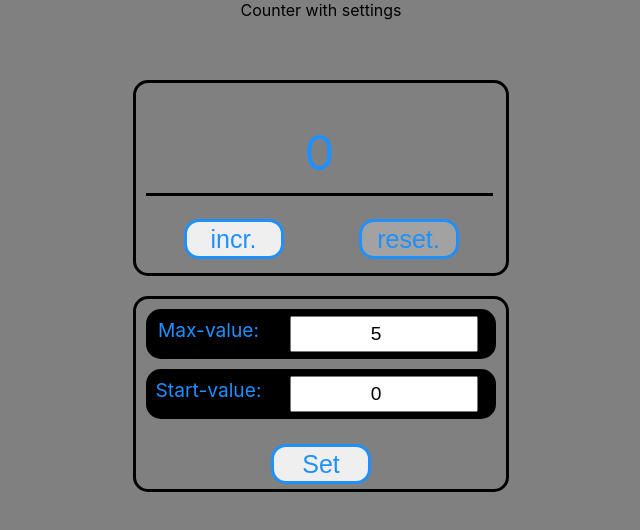
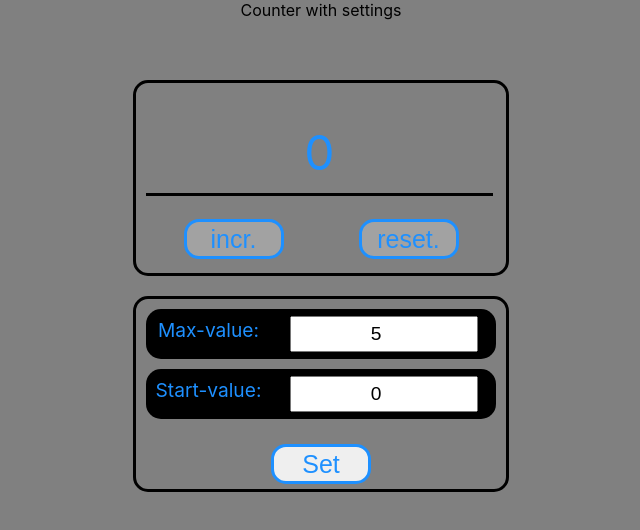
Before and after one commit to Letinarh/counter-work, a React (Create React App) app: page / in a window 1280 px wide. Shown: the top 530 px of the page, without its empty margins (319-959 px from the left). Built offline with nearby package versions, Linux system fonts and the light colour scheme.

Commit message:
Logical is done

```diff
--- a/src/App.tsx
+++ b/src/App.tsx
@@ -21,7 +21,7 @@ function App() {
     const [startValueSettings, setStartValueSettings] = useState<number>(+countValue)
     const [maxValueSettings, setMaxValueSettings] = useState<number>(+maxValue)
     const [incorrectValue, SetIncorrectValue] = useState<boolean>(false)
-//const [editMode,SetEditMode] = useState<boolean>(false)
+    const [editMode,SetEditMode] = useState<boolean>(false)
 
     // help Functions
     const increaseValue = () => {
@@ -35,7 +35,7 @@ function App() {
         setMaxValue(maxValueSettings+"");
         setStartValue(startValueSettings+"");
         resetValue()
-//        SetEditMode(false)
+        SetEditMode(false)
     }
     // Handlers
     const onChangeMaxValueSettingsHandler = (e: ChangeEvent<HTMLInputElement>) => {
@@ -55,7 +55,7 @@ function App() {
             setMaxValueSettings(maxValueSettings)
             setStartValueSettings(startValueSettings)
             SetIncorrectValue(false)
-//            SetEditMode(true)
+            SetEditMode(true)
         }
     }, [maxValueSettings,startValueSettings])
     useEffect(()=>{
@@ -66,7 +66,6 @@ function App() {
     useEffect(()=>{
         console.log ('startValue =' + localStorage.getItem('startValue'))
         console.log ('maxValue =' + localStorage.getItem('maxValue'))
-
     }, [])
 
     return (<>
@@ -78,8 +77,8 @@ function App() {
 
                     <MyInput inputValue={countValue+""} className={(countValue == maxValue) || incorrectValue ? `${s.inputCounter} ${s.red}` : `${s.inputCounter}` }/>
                     <div className={s.CounterButtonArea}>
-                        <MyButton title="incr." callBack={increaseValue} isDisabled={countValue >= maxValue || incorrectValue}/>
-                        <MyButton title="reset." callBack={resetValue} isDisabled={countValue <= startValue || incorrectValue}/>
+                        <MyButton title="incr." callBack={increaseValue} isDisabled={parseInt(countValue,10) >= parseInt(maxValue,10)  || incorrectValue || editMode}/>
+                        <MyButton title="reset." callBack={resetValue} isDisabled={parseInt(countValue,10) <= parseInt(startValue,10) || incorrectValue || editMode}/>
                     </div>
 
                 </div>
```
